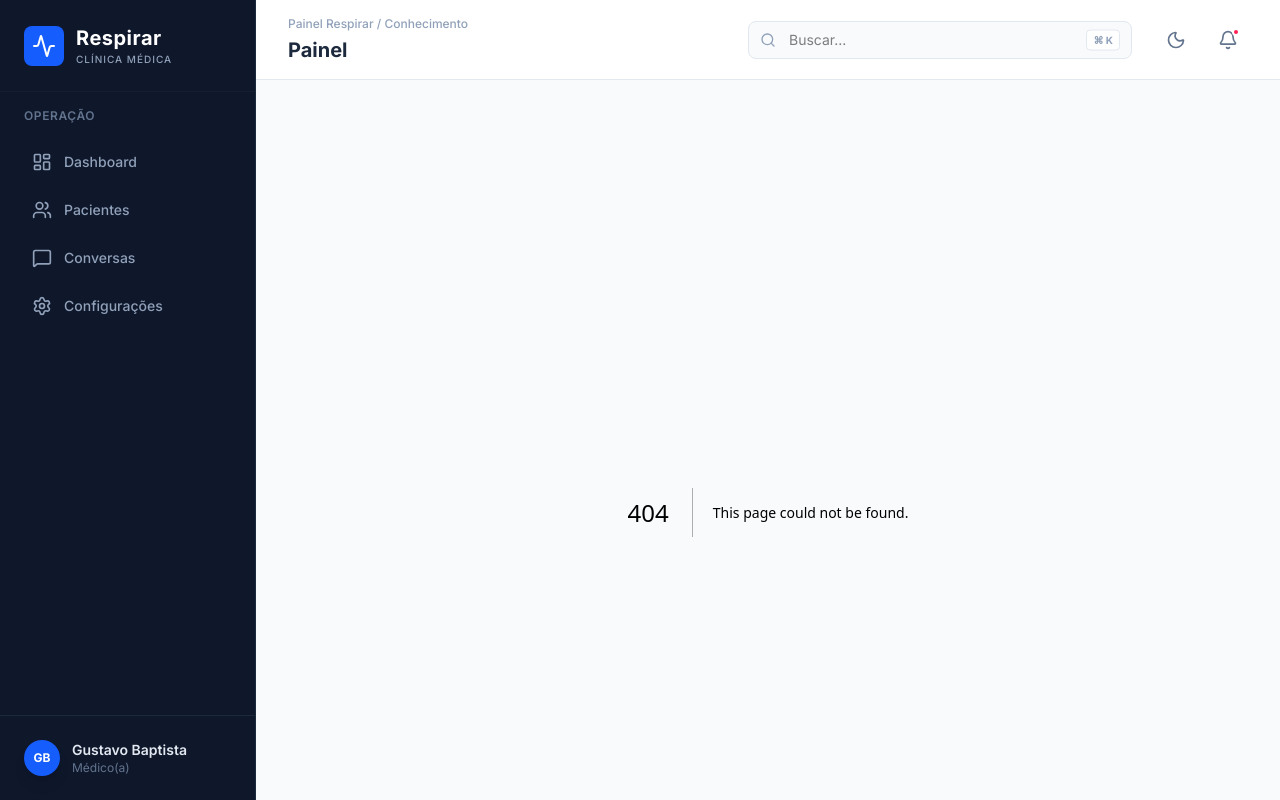
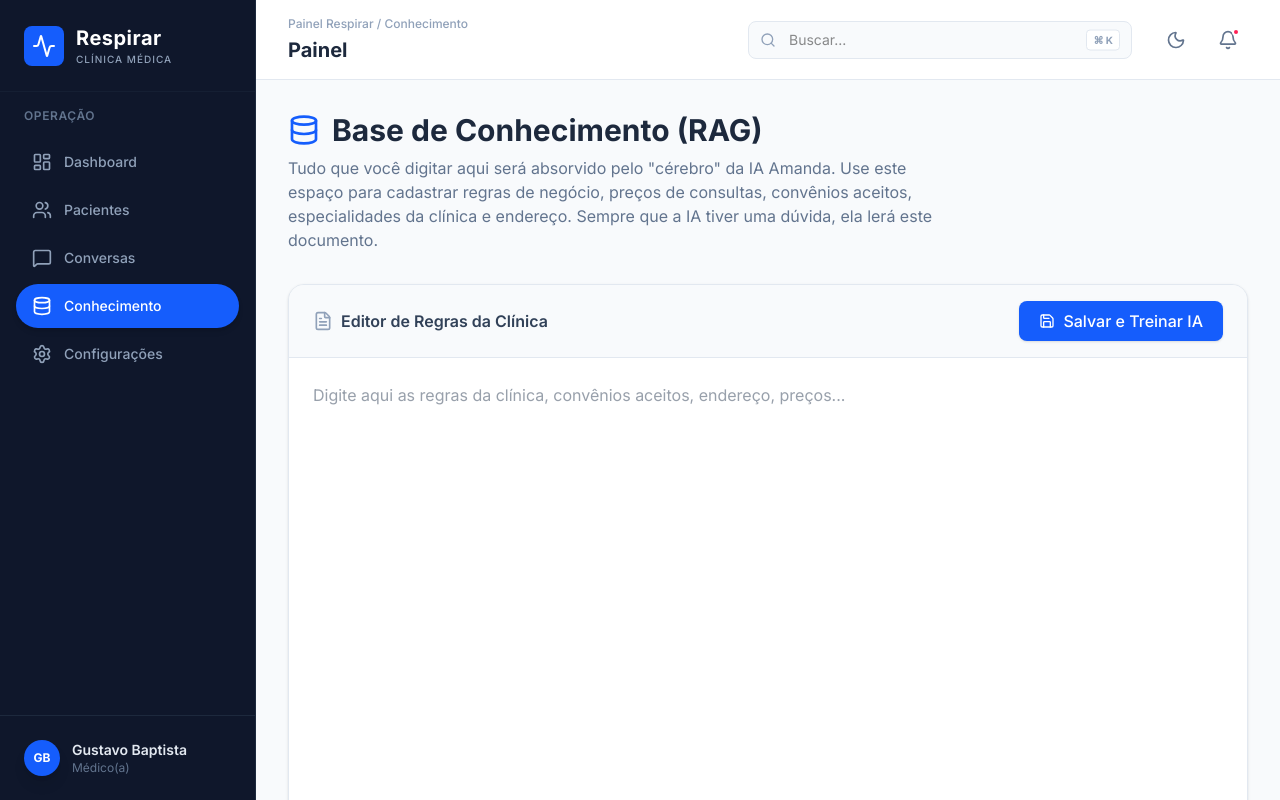
Before and after one commit to gustavobaptistadev-ops/ia_amanda_alergia, a Next.js app in the folder frontend/: page /conhecimento in a window 1280 px wide. Before the commit this address had no page. Built offline with nearby package versions, Linux system fonts and the light colour scheme; no server answers.

Commit message:
feat: adicionando painel e endpoint para edicao estruturada da base de conhecimento rag

```diff
--- /dev/null
+++ b/frontend/src/app/conhecimento/page.tsx
@@ -0,0 +1,117 @@
+"use client";
+import { Database, Save, Loader2, FileText, CheckCircle2 } from "lucide-react";
+import { useState, useEffect } from "react";
+
+export default function Conhecimento() {
+  const [content, setContent] = useState("");
+  const [loading, setLoading] = useState(true);
+  const [saving, setSaving] = useState(false);
+  const [success, setSuccess] = useState(false);
+
+  useEffect(() => {
+    const fetchRag = async () => {
+      try {
+        const apiUrl = process.env.NEXT_PUBLIC_API_URL || 'http://localhost:8080';
+        const res = await fetch(`${apiUrl}/api/v1/rag/`);
+        if (res.ok) {
+          const data = await res.json();
+          setContent(data.content);
+        }
+      } catch (err) {
+        console.error("Erro ao carregar RAG", err);
+      } finally {
+        setLoading(false);
+      }
+    };
+    fetchRag();
+  }, []);
+
+  const handleSave = async () => {
+    setSaving(true);
+    setSuccess(false);
+    try {
+      const apiUrl = process.env.NEXT_PUBLIC_API_URL || 'http://localhost:8080';
+      const res = await fetch(`${apiUrl}/api/v1/rag/`, {
+        method: "POST",
+        headers: {
+          "Content-Type": "application/json",
+        },
+        body: JSON.stringify({ content }),
+      });
+
+      if (res.ok) {
+        setSuccess(true);
+        setTimeout(() => setSuccess(false), 3000);
+      } else {
+        alert("Erro ao salvar a base de conhecimento.");
+      }
+    } catch (err) {
+      console.error(err);
+      alert("Falha na comunicação com o servidor.");
+    } finally {
+      setSaving(false);
+    }
+  };
+
+  return (
+    <div className="space-y-8 animate-in fade-in duration-500 max-w-5xl">
+      <div>
+        <h2 className="text-3xl font-bold text-slate-800 flex items-center gap-3">
+          <Database className="w-8 h-8 text-blue-600" />
+          Base de Conhecimento (RAG)
+        </h2>
+        <p className="text-slate-500 mt-2 max-w-2xl">
+          Tudo que você digitar aqui será absorvido pelo "cérebro" da IA Amanda.
+          Use este espaço para cadastrar regras de negócio, preços de consultas, convênios aceitos,
+          especialidades da clínica e endereço. Sempre que a IA tiver uma dúvida, ela lerá este documento.
+        </p>
+      </div>
+
+      <div className="bg-white rounded-2xl shadow-sm border border-slate-200 overflow-hidden flex flex-col h-[600px]">
+        <div className="bg-slate-50 px-6 py-4 border-b border-slate-200 flex justify-between items-center">
+          <div className="flex items-center gap-2 text-slate-700 font-semibold">
+            <FileText className="w-5 h-5 text-slate-400" />
+            Editor de Regras da Clínica
+          </div>
+
+          <button
+            onClick={handleSave}
+            disabled={saving || loading}
+            className="flex items-center gap-2 bg-blue-600 hover:bg-blue-700 disabled:bg-blue-400 text-white px-5 py-2 rounded-lg font-medium transition-colors shadow-sm"
+          >
+            {saving ? (
+              <>
+                <Loader2 className="w-4 h-4 animate-spin" />
+                Treinando IA...
+              </>
+            ) : success ? (
+              <>
+                <CheckCircle2 className="w-4 h-4" />
+                Salvo e Treinado!
+              </>
+            ) : (
+              <>
+                <Save className="w-4 h-4" />
+                Salvar e Treinar IA
+              </>
+            )}
+          </button>
+        </div>
+
+        <div className="flex-1 p-6 relative">
+          {loading ? (
+            <div className="absolute inset-0 flex items-center justify-center bg-white/80 z-10">
+              <Loader2 className="w-8 h-8 text-blue-500 animate-spin" />
+            </div>
+          ) : null}
+          <textarea
+            value={content}
+            onChange={(e) => setContent(e.target.value)}
+            placeholder="Digite aqui as regras da clínica, convênios aceitos, endereço, preços..."
+            className="w-full h-full resize-none outline-none text-slate-700 text-base leading-relaxed bg-transparent"
+          />
+        </div>
+      </div>
+    </div>
+  );
+}
--- a/frontend/src/components/Sidebar.tsx
+++ b/frontend/src/components/Sidebar.tsx
@@ -2,7 +2,7 @@
 
 import Link from "next/link";
 import { usePathname } from "next/navigation";
-import { LayoutDashboard, Users, MessageSquare, Settings, Activity } from "lucide-react";
+import { LayoutDashboard, Users, MessageSquare, Settings, Activity, Database } from "lucide-react";
 import clsx from "clsx";
 
 export default function Sidebar() {
@@ -12,6 +12,7 @@ export default function Sidebar() {
     { name: "Dashboard", href: "/", icon: LayoutDashboard },
     { name: "Pacientes", href: "/kanban", icon: Users },
     { name: "Conversas", href: "/conversas", icon: MessageSquare },
+    { name: "Conhecimento", href: "/conhecimento", icon: Database },
     { name: "Configurações", href: "/configuracoes", icon: Settings },
   ];
 
```
Also changed, not shown: 2 other files (tests, documents, lock files or other folders).
